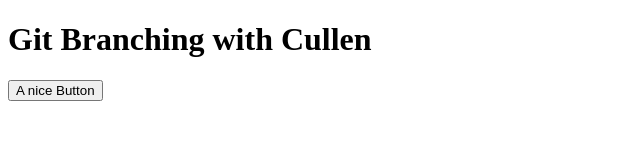
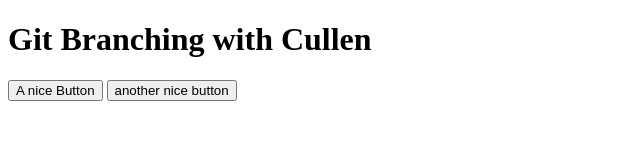
Before and after one commit to michaelshaleen/cullen-git-branching, a plain HTML site: page index.html in a window 1280 px wide. Shown: the whole page, without its empty margins (0-640 px from the left). Drawn offline with Linux system fonts and the light colour scheme.

Commit message:
add another nice button

```diff
--- a/index.html
+++ b/index.html
@@ -8,5 +8,6 @@
   <body>
     <h1>Git Branching with Cullen</h1>
     <button>A nice Button</button>
+    <button>another nice button</button>
   </body>
 </html>
```
